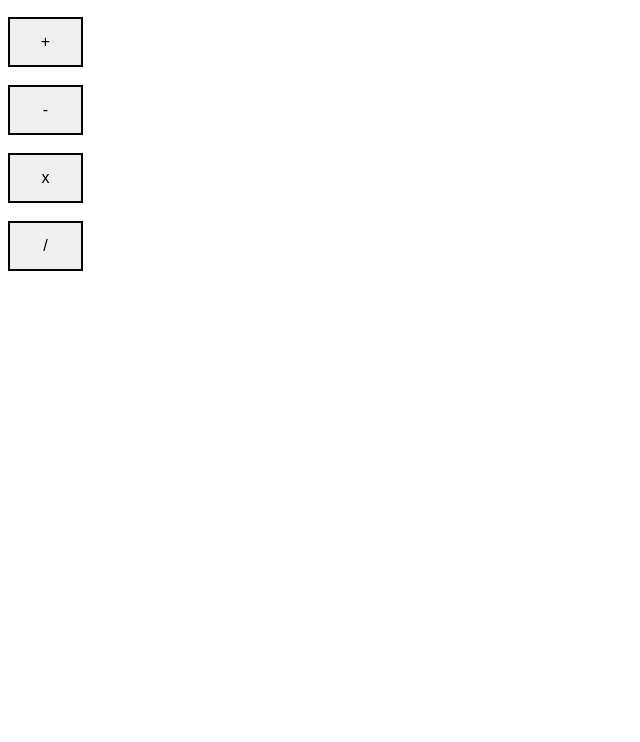
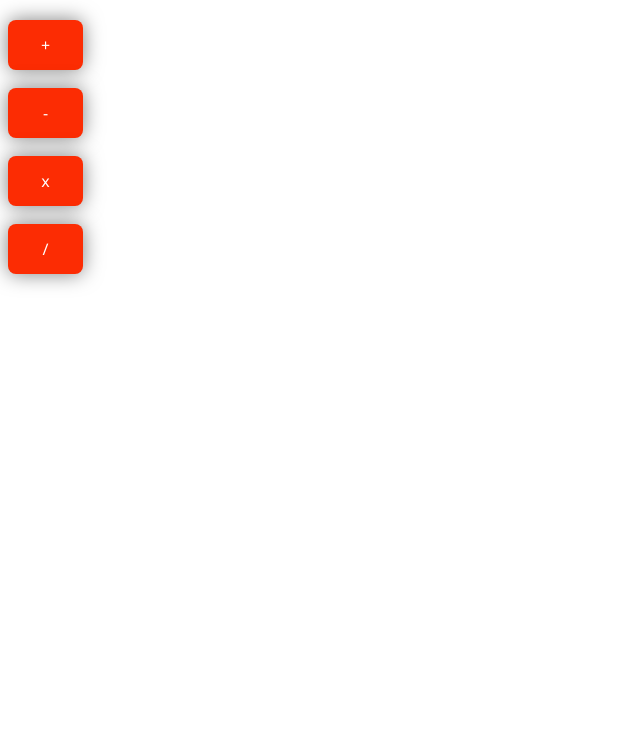
Before and after one commit to RedOwnsYou/RedOwnsYou.github.io, a plain HTML site: page index.html in a window 1280 px wide. Shown: the part 58-800 px from the top of the page, without its empty margins (0-640 px from the left). Drawn offline with Linux system fonts and the light colour scheme.

Commit message:
index.html

```diff
--- a/index.html
+++ b/index.html
@@ -5,22 +5,65 @@
   <meta name="viewport" content="width=device-width, initial-scale=1.0">
   <title>Calculator!</title>
   <link rel="icon" href="calc.jpeg" type="image/jpeg">
+
 </head>
 <body>
-  <p style="display: block; font-size: large; font-weight: 600px;">Calculator!!</p>
+  <p style="display: block; font-size: large; font-weight: 600px; font-family: 'Segoe UI', sans-serif;">Calculator 🧮</p>
   <br>
-  <button onclick="plus()" style="border: solid 2px black; width: 75px; height: 50px; font-size: medium">+</button>
+  <button onclick="plus()" style="border: none;
+    border-radius: 8px;
+    width: 75px;
+    height: 50px;
+    font-size: medium;
+    background-color: rgb(252, 44, 3);
+    color: white;
+    font-family: 'Segoe UI', sans-serif;
+    box-shadow: 0 0 20px rgba(0,0,0,0.5);">+</button>
   <br><br>
-  <button onclick="minus()" style="border: solid 2px black; width: 75px; height: 50px; font-size: medium">-</button>
+  <button onclick="minus()" style="border: none;
+    border-radius: 8px;
+    width: 75px;
+    height: 50px;
+    font-size: medium;
+    background-color: rgb(252, 44, 3);
+    color: white;
+    font-family: 'Segoe UI', sans-serif;
+    box-shadow: 0 0 20px rgba(0,0,0,0.5);">-</button>
   <br><br>
-  <button onclick="multby()" style="border: solid 2px black; width: 75px; height: 50px; font-size: medium">x</button>
+  <button onclick="multby()" style="border: none;
+    border-radius: 8px;
+    width: 75px;
+    height: 50px;
+    font-size: medium;
+    background-color: rgb(252, 44, 3);
+    color: white;
+    font-family: 'Segoe UI', sans-serif;
+    box-shadow: 0 0 20px rgba(0,0,0,0.5);">x</button>
   <br><br>
-  <button onclick="divby()" style="border: solid 2px black; width: 75px; height: 50px; font-size: medium">/</button>
+  <button onclick="divby()" style="border: none;
+    border-radius: 8px;
+    width: 75px;
+    height: 50px;
+    font-size: medium;
+    background-color: rgb(252, 44, 3);
+    color: white;
+    font-family: 'Segoe UI', sans-serif;
+    box-shadow: 0 0 20px rgba(0,0,0,0.5);">/</button>
   <br><br>
-  <button id="yenileBtn" onclick="location.reload()" style="display: none; border: solid 2px black; width: 75px; height: 50px; font-size: medium">Try again!</button>
+  <button id="resetBtn" onclick="location.reload()" style="
+    display: none;
+    border: none;
+    border-radius: 8px;
+    width: 75px;
+    height: 50px;
+    font-size: medium;
+    background-color: rgb(252, 44, 3);
+    color: white;
+    font-family: 'Segoe UI', sans-serif;
+    box-shadow: 0 0 20px rgba(0,0,0,0.5);">Try again!</button>
   <script>
     function showResetButton() {
-      document.body.innerHTML += '<br><br><button onclick="location.reload()" style="border: solid 2px black; width: 150px; height: 50px; font-size: medium">Try again!</button>';
+      document.body.innerHTML += '<button onclick="location.reload()" style="border: none; border-radius: 8px; width: 150px; height: 50px; font-size: medium; background-color: rgb(252, 44, 3); color: white; font-family: \'Segoe UI\', sans-serif; box-shadow: 0 0 20px rgba(0,0,0,0.5);">Try again!</button>';
     }
     function plus() {
       alert("Addition operation!");
@@ -33,7 +76,7 @@
       if (isNaN(num1) || isNaN(num2)) {
         alert("Please enter numbers!");
       } else {
-        document.write("Answer: " + (num1 + num2));
+        document.write('<p style="font-family: \'Segoe UI\', sans-serif;">Answer: ' + (num1 + num2) + '</p>');
         showResetButton();
       }
     }
@@ -48,7 +91,7 @@
       if (isNaN(num1) || isNaN(num2)) {
         alert("Please enter numbers!");
       } else {
-        document.write("Answer: " + (num1 - num2));
+        document.write('<p style="font-family: \'Segoe UI\', sans-serif;">Answer: ' + (num1 - num2) + '</p>');
         showResetButton();
       }
 
@@ -64,7 +107,7 @@
       if (isNaN(num1) || isNaN(num2)) {
         alert("Please enter numbers!");
       } else {
-        document.write("Answer: " + (num1 * num2));
+        document.write('<p style="font-family: \'Segoe UI\', sans-serif;">Answer: ' + (num1 * num2) + '</p>');
         showResetButton();
       }
     }
@@ -79,7 +122,7 @@
       if (isNaN(num1) || isNaN(num2)) {
         alert("Please enter numbers!");
       } else {
-        document.write("Answer: " + (num1 / num2));
+        document.write('<p style="font-family: \'Segoe UI\', sans-serif;">Answer: ' + (num1 / num2) + '</p>');
         showResetButton();
       }
     }
```
